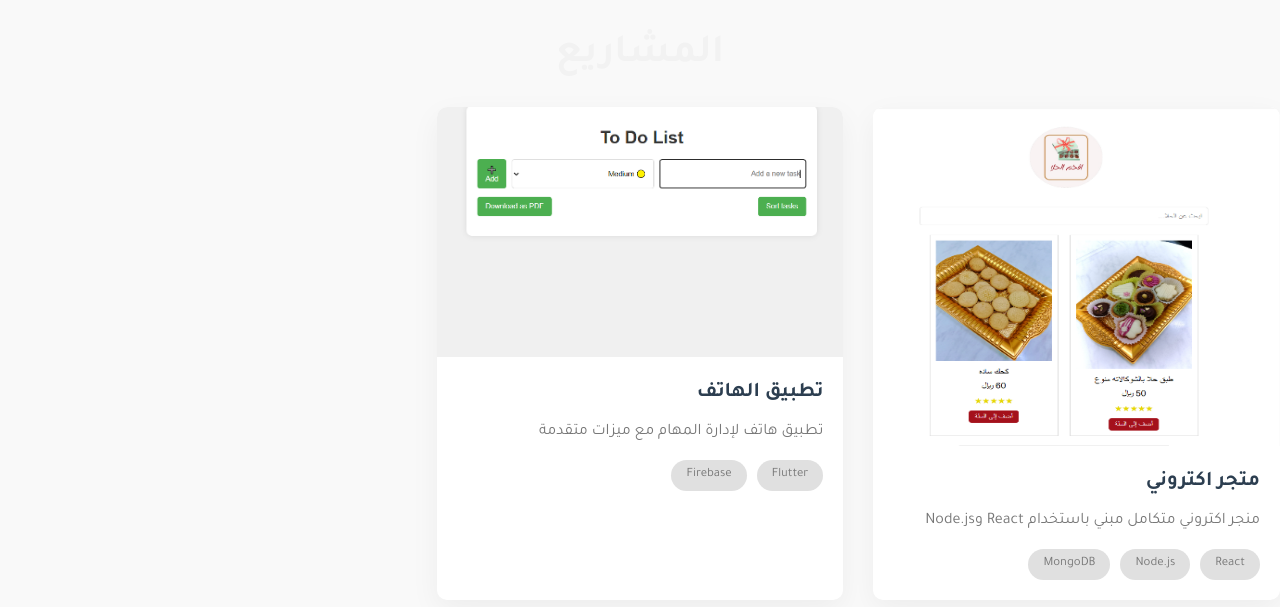
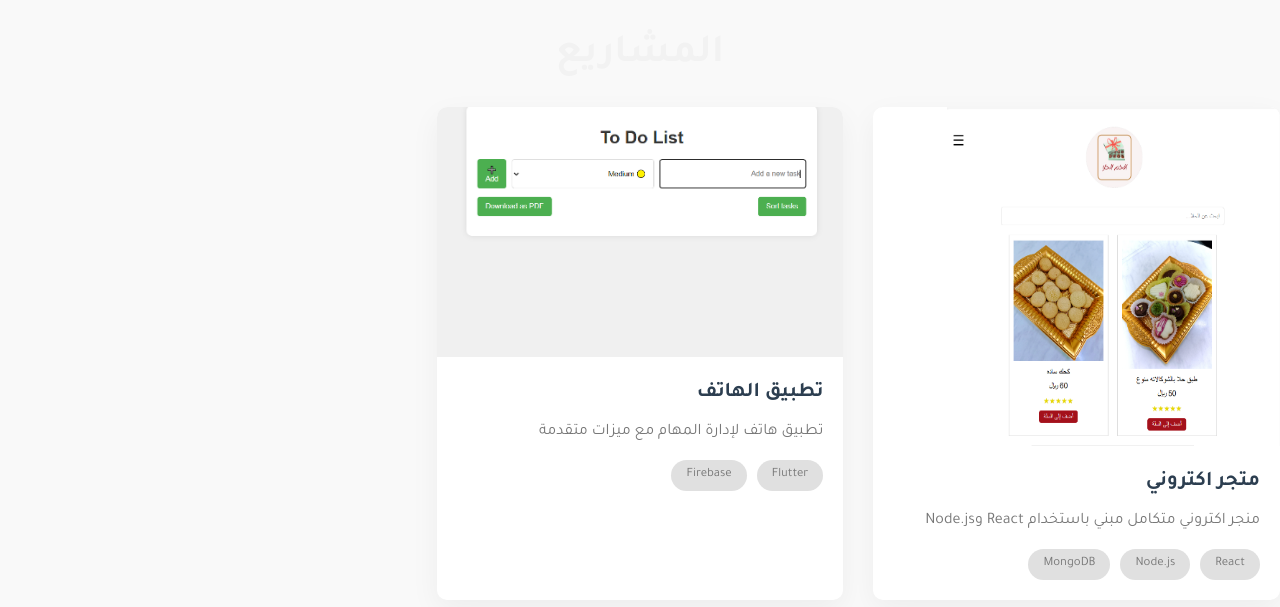
Before and after one commit to hamdy19908/hamdy-portfolio, a plain HTML site: page index.html in a window 1280 px wide. Shown: the part 2037-2644 px from the top of the page. Drawn offline with nearby package versions, Linux system fonts and the light colour scheme.

Commit message:
Update styles.css
Signed-off-by: hamdy ayman <hamdy8888.ah@gmail.com>

```diff
--- a/styles.css
+++ b/styles.css
@@ -1000,7 +1000,7 @@ footer p {
 }
 
 .asd{
-  width: 430px;
+  width: 333px;
   height: 339px;
 }
 
```
